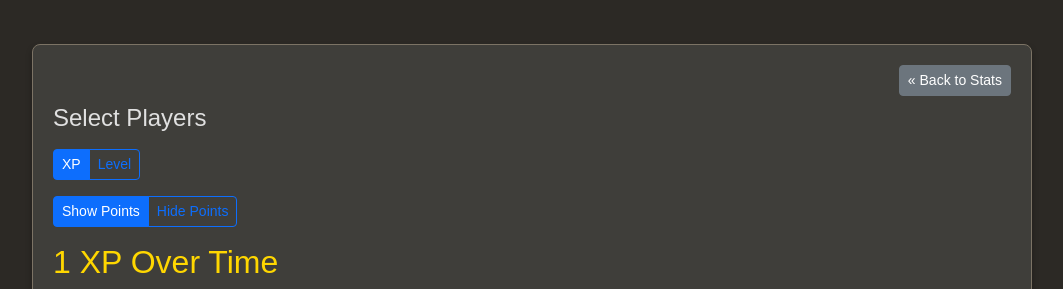
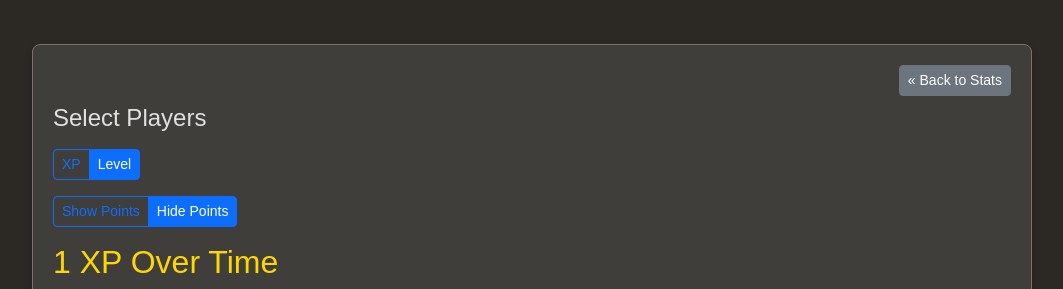
Before and after one commit to ledavies99/gim-stats, a Django app: page /history/1/ in a window 1280 px wide. Shown: the part 56-345 px from the top of the page, without its empty margins (108-1171 px from the left). Run offline with Django 5.2, Linux system fonts and the light colour scheme.

Commit message:
Show player names properly capitalised

```diff
--- a/stats_app/api_handler.py
+++ b/stats_app/api_handler.py
@@ -100,7 +100,7 @@ def get_player_stats_from_cache(player_name):
     parsed_bosses = parse_bosses(player_data, config)
 
     return PlayerStats(
-        player_name=player_info.get("Username", "Unknown"),
+        player_name=member.player_name,
         timestamp=player_info.get("Last checked", "N/A"),
         skills=parsed_skills,
         bosses=parsed_bosses,
--- a/stats_app/templates/stats_app/skill_history.html
+++ b/stats_app/templates/stats_app/skill_history.html
@@ -15,7 +15,7 @@
                 <h4>Select Players</h4>
                 {% for player in all_players %}
                 <div class="form-check form-check-inline">
-                    <input class="form-check-input player-checkbox" type="checkbox" value="{{ player.player_name }}" id="player_{{ forloop.counter }}" {% if player.player_name == selected_player_name %}checked{% endif %}>
+                    <input class="form-check-input player-checkbox" type="checkbox" value="{{ player.player_name }}" id="player_{{ forloop.counter }}" {% if player.player_name|lower == selected_player_name|lower %}checked{% endif %}>
                     <label class="form-check-label" for="player_{{ forloop.counter }}">{{ player.player_name }}</label>
                 </div>
                 {% endfor %}
@@ -24,16 +24,16 @@
             <!-- XP/Level toggle buttons -->
             <div id="y-mode-selection" class="mb-3">
                 <div class="btn-group" role="group" aria-label="Y-Axis Mode">
-                    <button type="button" class="btn btn-sm btn-outline-primary y-mode-btn active" data-mode="xp">XP</button>
-                    <button type="button" class="btn btn-sm btn-outline-primary y-mode-btn" data-mode="level">Level</button>
+                    <button type="button" class="btn btn-sm btn-outline-primary y-mode-btn" data-mode="xp">XP</button>
+                    <button type="button" class="btn btn-sm btn-outline-primary y-mode-btn active" data-mode="level">Level</button>
                 </div>
             </div>
 
             <!-- Show/Hide Points toggle buttons -->
             <div id="point-style-selection" class="mb-3">
                 <div class="btn-group" role="group" aria-label="Point Style">
-                    <button type="button" class="btn btn-sm btn-outline-primary point-style-btn active" data-mode="show">Show Points</button>
-                    <button type="button" class="btn btn-sm btn-outline-primary point-style-btn" data-mode="hide">Hide Points</button>
+                    <button type="button" class="btn btn-sm btn-outline-primary point-style-btn" data-mode="show">Show Points</button>
+                    <button type="button" class="btn btn-sm btn-outline-primary point-style-btn active" data-mode="hide">Hide Points</button>
                 </div>
             </div>
 
@@ -57,8 +57,8 @@
     // --- Chart State ---
     const skillName = '{{ skill_name }}';
     let historyChart = null;
-    let yMode = 'xp'; // 'xp' or 'level'
-    let pointStyle = 'show'; // 'show' or 'hide'
+    let yMode = 'level'; // Default to 'level'
+    let pointStyle = 'hide'; // Default to 'hide'
     const chartColors = ['#ffd700', '#3498db', '#e74c3c', '#2ecc71', '#9b59b6', '#f1c40f'];
 
     // --- Dynamic Titles ---
@@ -204,6 +204,14 @@
         yModeBtns = document.querySelectorAll('.y-mode-btn');
         pointStyleBtns = document.querySelectorAll('.point-style-btn');
 
+        // Set default active buttons for Level and Hide Points
+        yModeBtns.forEach(btn => {
+            btn.classList.toggle('active', btn.dataset.mode === 'level');
+        });
+        pointStyleBtns.forEach(btn => {
+            btn.classList.toggle('active', btn.dataset.mode === 'hide');
+        });
+
         chartTitleEl.textContent = (skillName === 'overall') ? 'Total Level Over Time' : `${formattedSkillName} XP Over Time`;
 
         setupChartEventListeners();
```
